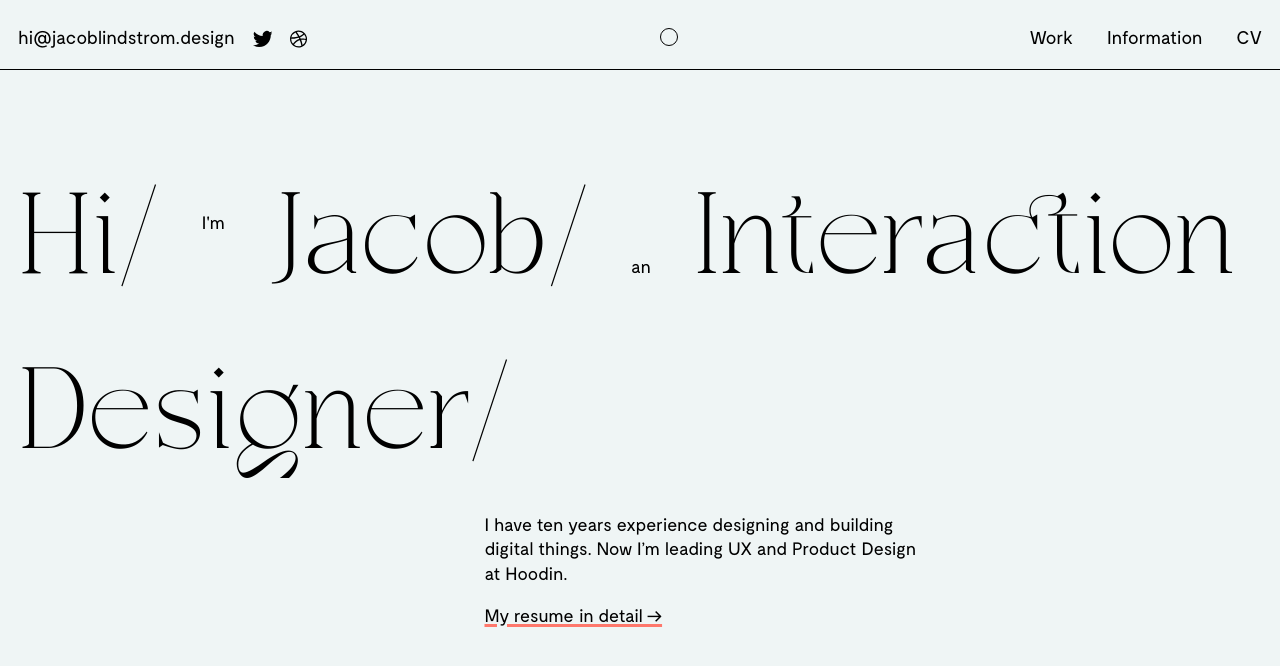
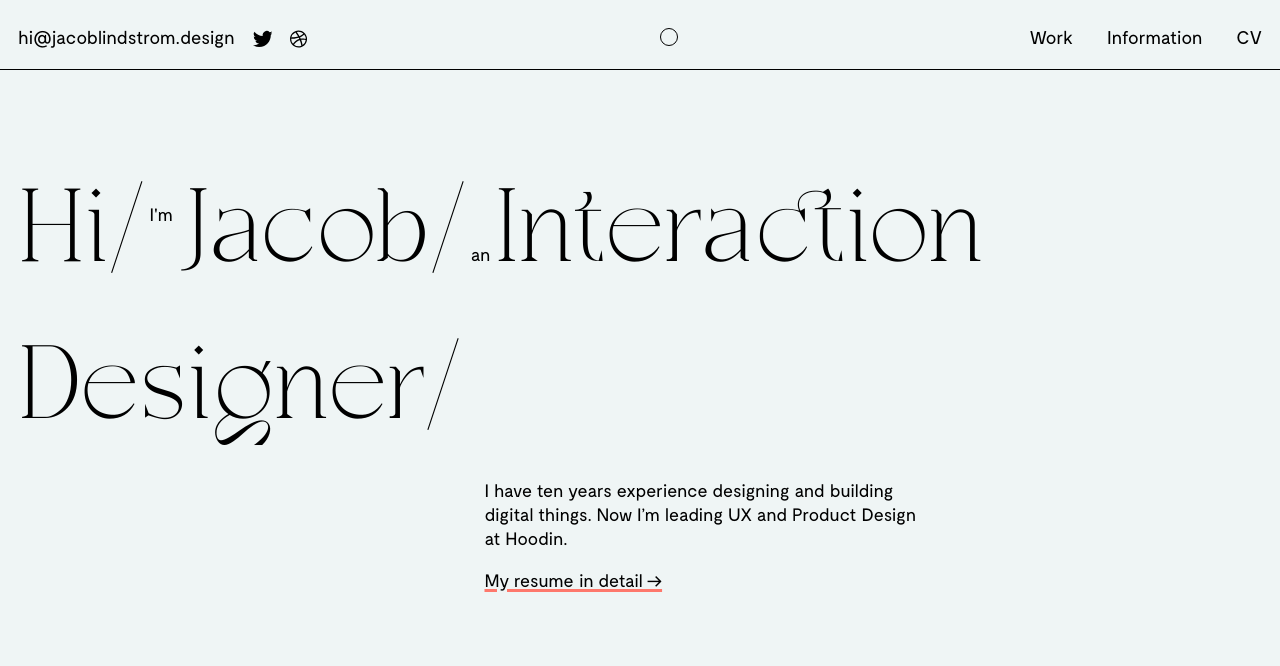
Before and after one commit to jacoblindstrm/jacoblindstrm.github.io, a Jekyll site: the page built from index.html, in a window 1280 px wide. Shown: the top 666 px of the page. Built offline with Jekyll 4.4.1, drawn with Linux system fonts in a browser that asks for light colours; comment, search, counter and statistics services are not loaded.

Commit message:
Update index.scss

```diff
--- a/_sass/index.scss
+++ b/_sass/index.scss
@@ -8,7 +8,6 @@
             font-family: var(--font-heading);
             font-weight: normal;
             font-size: 18vw;
-            text-align: justify;
             margin: 0;
             grid-column: 1 / -1;
             grid-row: 10;
@@ -28,7 +27,7 @@
 
             @media (min-width: $screen-m) {
                 grid-column: 1 / -1;
-                font-size: 10.1vw;
+                font-size: 9.1vw;
                 margin-top: var(--spacing-xl);
             }
 
```
